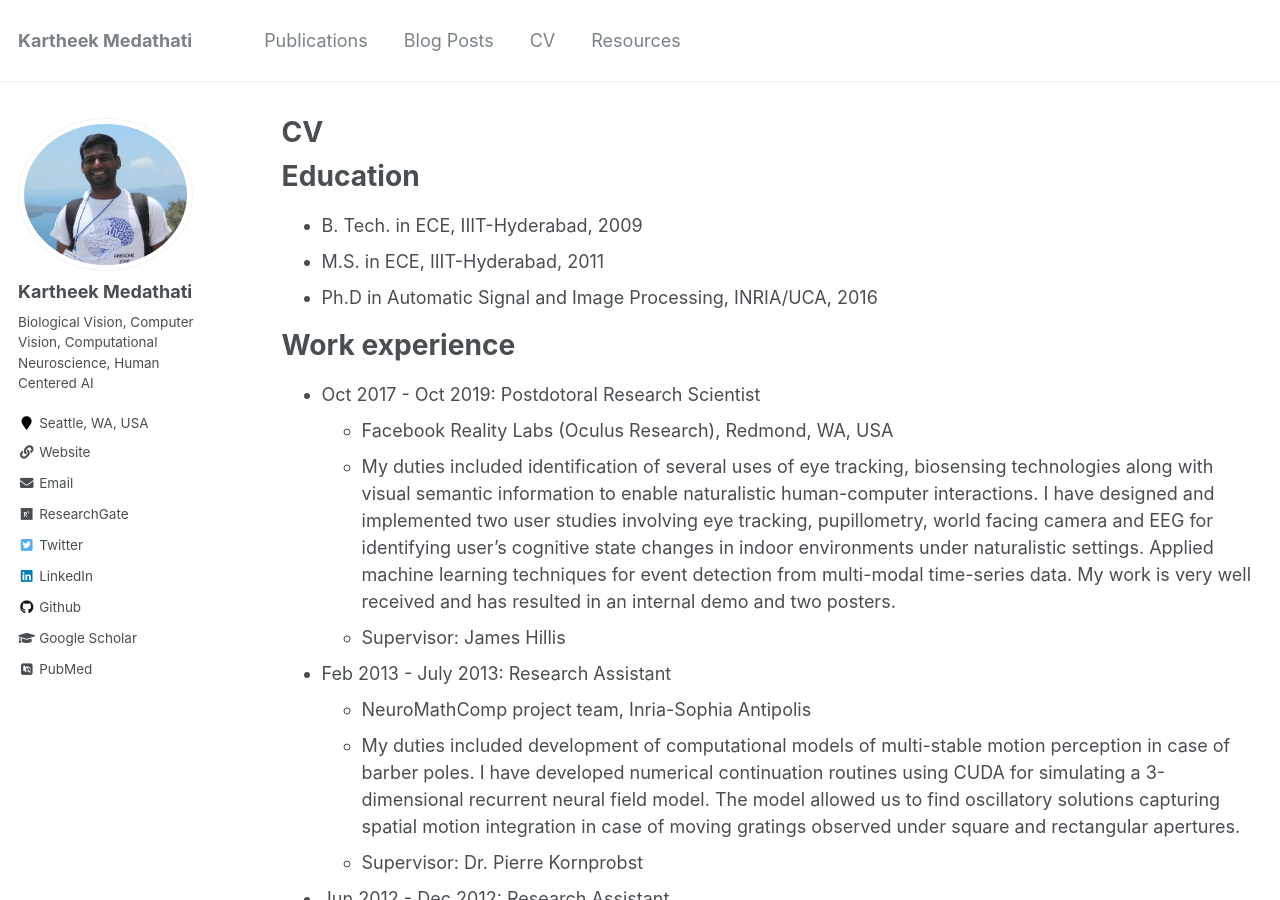
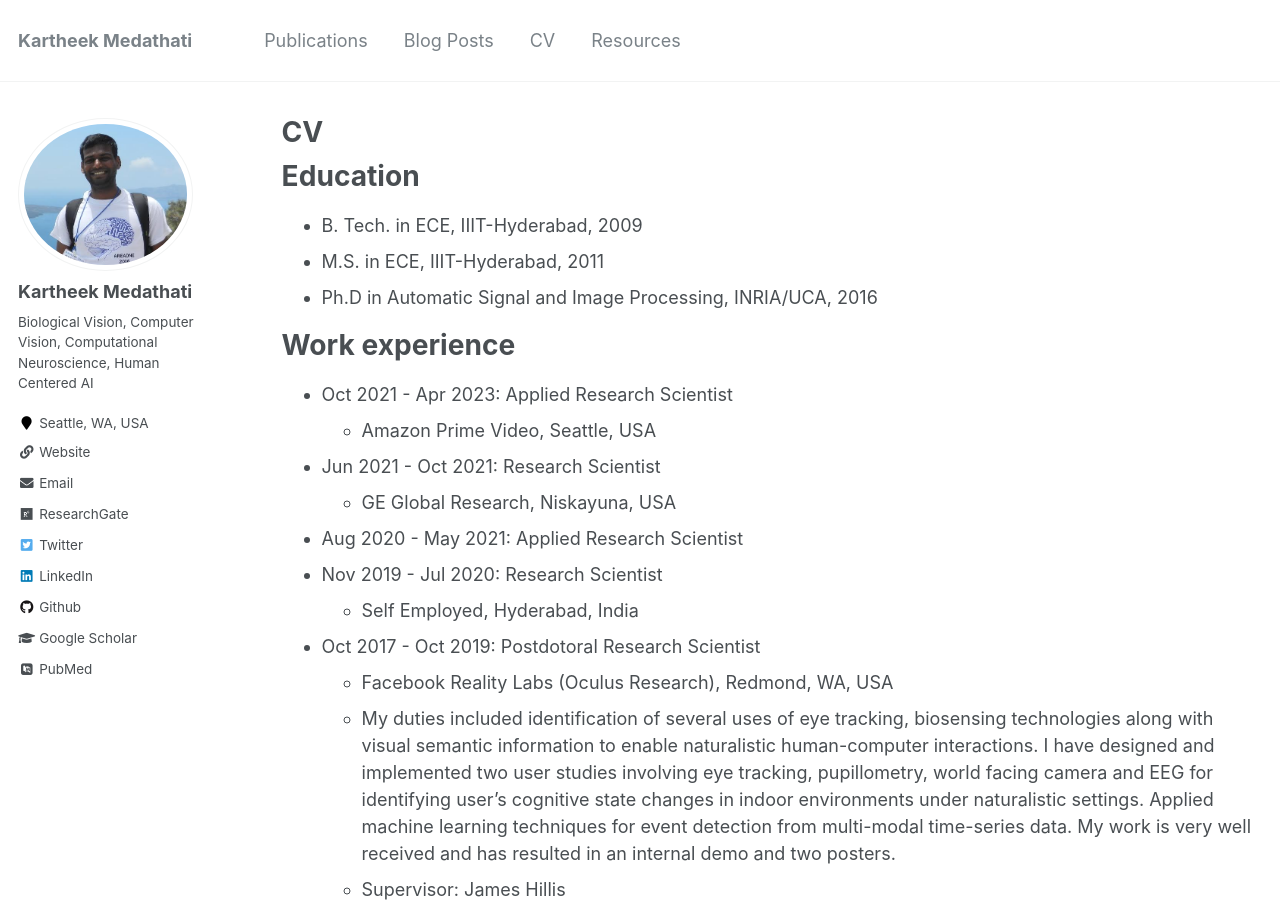
Before and after one commit to kartheekmedathati/kartheekmedathati.github.io, a Jekyll site: the page built from _pages/cv.md, in a window 1280 px wide and 900 px high. Built offline with Jekyll 4.4.1, drawn with Linux system fonts in a browser that asks for light colours; some web fonts are replaced.

Commit message:
Update CV

```diff
--- a/_pages/cv.md
+++ b/_pages/cv.md
@@ -18,6 +18,13 @@ Education
 Work experience
 ======
 
+* Oct 2021 - Apr 2023: Applied Research Scientist
+  * Amazon Prime Video, Seattle, USA
+* Jun 2021 - Oct 2021: Research Scientist
+  * GE Global Research, Niskayuna, USA
+* Aug 2020 - May 2021: Applied Research Scientist
+* Nov 2019 - Jul 2020: Research Scientist
+  * Self Employed, Hyderabad, India
 * Oct 2017 - Oct 2019: Postdotoral Research Scientist
   * Facebook Reality Labs (Oculus Research), Redmond, WA, USA
   * My duties included identification of several uses of eye tracking, biosensing technologies along with visual semantic information to enable naturalistic human-computer interactions. I have designed and implemented two user studies involving eye tracking, pupillometry, world facing camera and EEG for identifying user’s cognitive state changes in indoor environments under naturalistic settings. Applied machine learning techniques for event detection from multi-modal time-series data. My work is very well received and has resulted in an internal demo and two posters.
```
